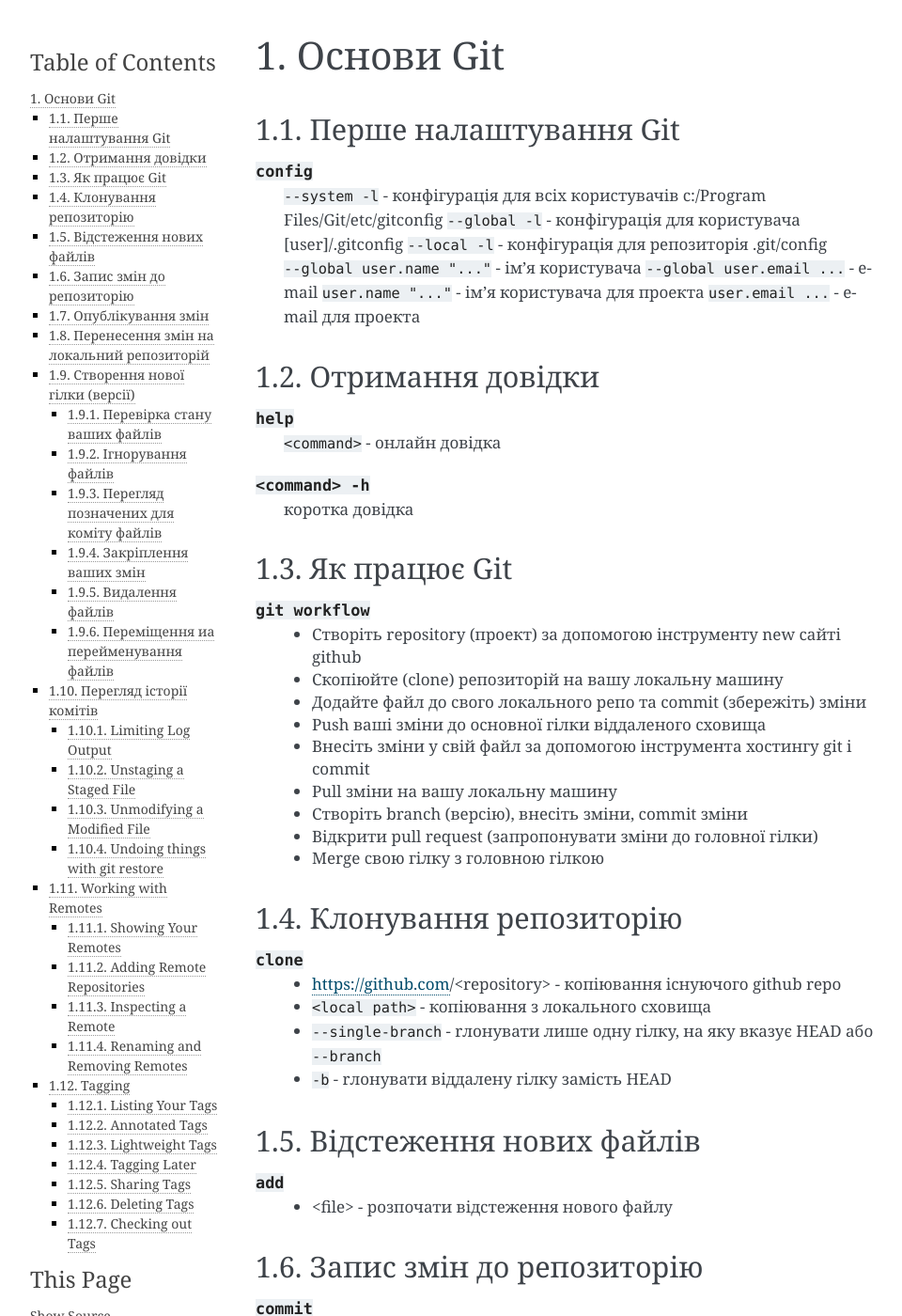
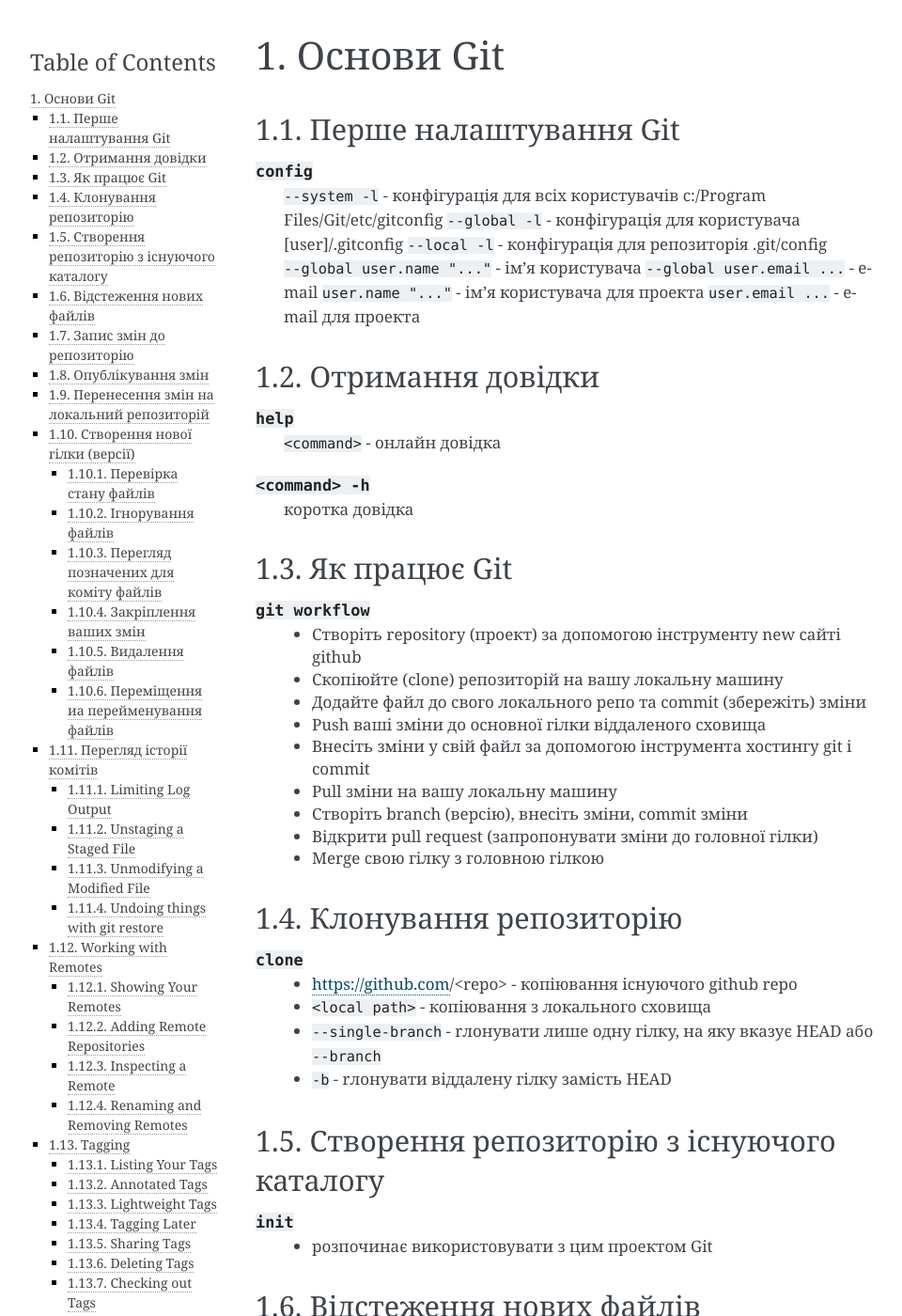
Before and after one commit to lsv62/Git, a Sphinx documentation site: the page built from source/git.rst, in a window 1280 px wide and 1400 px high. Shown: the whole window at 94% size, without its empty margins (148-1108 px from the left). Built offline with Sphinx 7.4.7, drawn with Linux system fonts in a browser that asks for light colours; some of the changed lines change nothing that is shown; some of the changed text lies outside the part shown.

Commit message:
статус файлів

```diff
--- a/source/git.rst
+++ b/source/git.rst
@@ -48,10 +48,18 @@
 .. glossary::
 
     ``clone``
-        * https://github.com/<repository> - копіювання існуючого github repo
+        * https://github.com/<repo> - копіювання існуючого github repo
         * ``<local path>`` - копіювання з локального сховища
         * ``--single-branch`` - rлонувати лише одну гілку, на яку вказує HEAD або ``--branch``
         * ``-b`` - rлонувати віддалену гілку замість HEAD
+
+Створення репозиторію з існуючого каталогу
+------------------------------------------
+
+.. glossary::
+
+    ``init``
+        * розпочинає використовувати з цим проектом Git
 
 Відстеження нових файлів
 -----------------------------
@@ -110,33 +118,22 @@
         * ``-D <branch name>`` - видаляє гілку, що містить не об'єднані дані
         * ``--all`` - виводить локальні та віддалені гілки, що відстежуються
 
-Перевірка стану ваших файлів
+Перевірка стану файлів
 ~~~~~~~~~~~~~~~~~~~~~~~~~~~~~~~~~
 
 .. glossary::
 
+    Статус файлів
+        * Untracked - неконтрольований Git
+        * Unmodified - після виконання commit
+        * Modified - відредагований
+        * Staged - індексований для наступного commit
+
     ``status``
-        відображає шляхи, які мають відмінності між файлом індексу та поточним комітом HEAD,
-        шляхи, які мають відмінності між робочим деревом та файлом індексу,
-        і шляхи в робочому дереві, які не відстежуються Git.
-
-    ``status -s``
-        відображає скорочено cтан скорочено стан індексу і стан робочого директорія:
-
-        * M оновлено в індексі
-        * T тип змінено в індексі
-        * А додано до індексу
-        * D видалено з індексу
-        * R перейменовано в індексі
-        * C скопійовано в індекс
-
-    ``status -b master``
-        відображає cтан гілки master
-
-    ``status --ignored``
-        відображає cтан ігнорованих файлів
-
-
+        * відображає стан файлів
+        * ``-s`` - відображає скорочено cтан скорочено стан індексу і стан робочого директорія:
+        * ``-b master`` - відображає cтан гілки master
+        * ``--ignored`` - відображає cтан ігнорованих файлів
 
 Ігнорування файлів
 ~~~~~~~~~~~~~~~~~~
```
